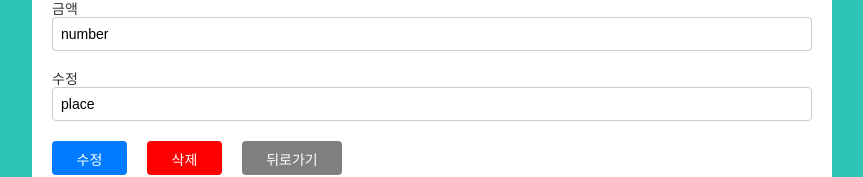
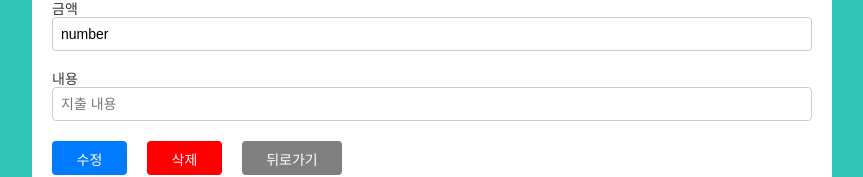
Before and after one commit to Ahnjonghyun87/AdvancedAccountBook, a React (Vite) app: page /detail/dinner in a window 1280 px wide. Shown: the part 211-388 px from the top of the page, without its empty margins (208-1071 px from the left). Built offline with nearby package versions, Linux system fonts and the light colour scheme.

Commit message:
feat:최근 커밋에 라우터반영안된거 수정후 합침

```diff
--- a/package.json
+++ b/package.json
@@ -15,7 +15,8 @@
     "react-dom": "^18.2.0",
     "react-router-dom": "^6.23.1",
     "styled-components": "^6.1.11",
-    "styled-reset": "^4.5.2"
+    "styled-reset": "^4.5.2",
+    "uuid": "^9.0.1"
   },
   "devDependencies": {
     "@types/react": "^18.2.66",
--- a/src/components/RecentAccount.jsx
+++ b/src/components/RecentAccount.jsx
@@ -98,6 +98,10 @@ const StSpanText = styled.span`
   font-weight: bold;
   color: rgb(0, 123, 255);
   flex-shrink: 0;
+  max-width: 640px; /*맥스 위드 설정 해야 "..."표시되던데*/
+  white-space: nowrap; /* 텍스트를 한 줄로 유지 */
+  overflow: hidden; /* 넘치는 텍스트를 숨김 */
+  text-overflow: ellipsis; /* 넘치는 부분을 "..."으로 표시 */
 `;
 
 const StSpanDate = styled.span`
--- a/src/pages/Detail/Detail.jsx
+++ b/src/pages/Detail/Detail.jsx
@@ -17,7 +17,7 @@ const Detail = () => {
         <StInput
           type="text"
           id="item"
-          placeholder="지출항목"
+          placeholder="지출 항목"
           value="category"
         />
       </StSingleBox>
@@ -26,17 +26,17 @@ const Detail = () => {
         <StInput
           type="text"
           id="amount"
-          placeholder="지출금액"
+          placeholder="지출 금액"
           value="number"
         />
       </StSingleBox>
       <StSingleBox>
-        <StLabel>수정</StLabel>
+        <StLabel>내용</StLabel>
         <StInput
           type="text"
           id="description"
-          placeholder="지출금액"
-          value="place"
+          placeholder="지출 내용"
+          value=""
         />
       </StSingleBox>
       <StSingleBox>
```
Also changed, not shown: 1 other file (tests, documents, lock files or other folders).
